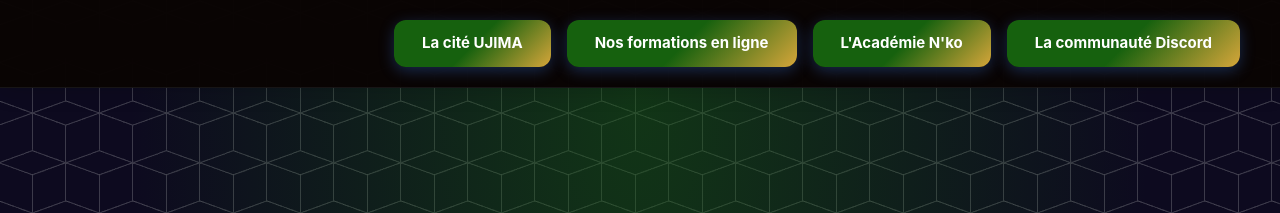
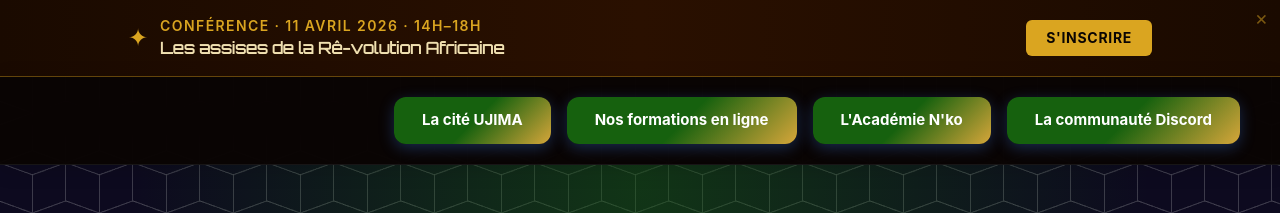
Before and after one commit to SilvRay/ujimaat, a plain HTML site: page index.html in a window 1280 px wide. Shown: the top 213 px of the page. Drawn offline with nearby package versions, Linux system fonts and the light colour scheme; a web font is replaced by a local one.

Commit message:
feat: add an event banner on top of the navbar

```diff
--- a/index.html
+++ b/index.html
@@ -21,6 +21,48 @@
   </head>
   <body class="h-full">
     <div class="h-full w-full">
+      <div class="sticky top-0 z-50">
+      <!-- Bannière Conférence -->
+      <div
+        id="conference-banner"
+        class="relative bg-gradient-to-r from-[#1a0a00] via-[#2a1000] to-[#1a0a00] border-b border-[#daa520]/40 px-4 py-4"
+      >
+        <div
+          class="max-w-5xl mx-auto flex flex-col sm:flex-row items-center justify-between gap-4"
+        >
+          <div
+            class="flex flex-col sm:flex-row items-center gap-3 text-center sm:text-left"
+          >
+            <span class="text-[#daa520] text-2xl">✦</span>
+            <div>
+              <p
+                class="text-[#daa520] font-semibold text-sm uppercase tracking-widest"
+              >
+                Conférence · 11 Avril 2026 · 14h–18h
+              </p>
+              <p
+                class="text-[#f0e0b0] text-base font-bold"
+                style="font-family: &quot;Orbitron&quot;, sans-serif"
+              >
+                Les assises de la Rê-volution Africaine
+              </p>
+            </div>
+          </div>
+          <a
+            href="https://book.stripe.com/eVq7sKbeleOffCYbaOgjC0A"
+            class="shrink-0 inline-block bg-[#daa520] hover:bg-[#c8941a] text-[#0a0503] font-bold text-sm px-5 py-2 rounded-md uppercase tracking-wider transition-colors duration-200"
+          >
+            S'inscrire
+          </a>
+        </div>
+        <button
+          onclick="document.getElementById('conference-banner').remove()"
+          class="absolute top-2 right-3 text-[#daa520]/50 hover:text-[#daa520] text-xl leading-none"
+          aria-label="Fermer"
+        >
+          ×
+        </button>
+      </div>
       <header>
         <nav>
           <div class="hidden md:flex gap-4">
@@ -97,6 +139,7 @@
           </div>
         </nav>
       </header>
+      </div>
 
       <main class="main-gradient">
         <section class="hero">
```
